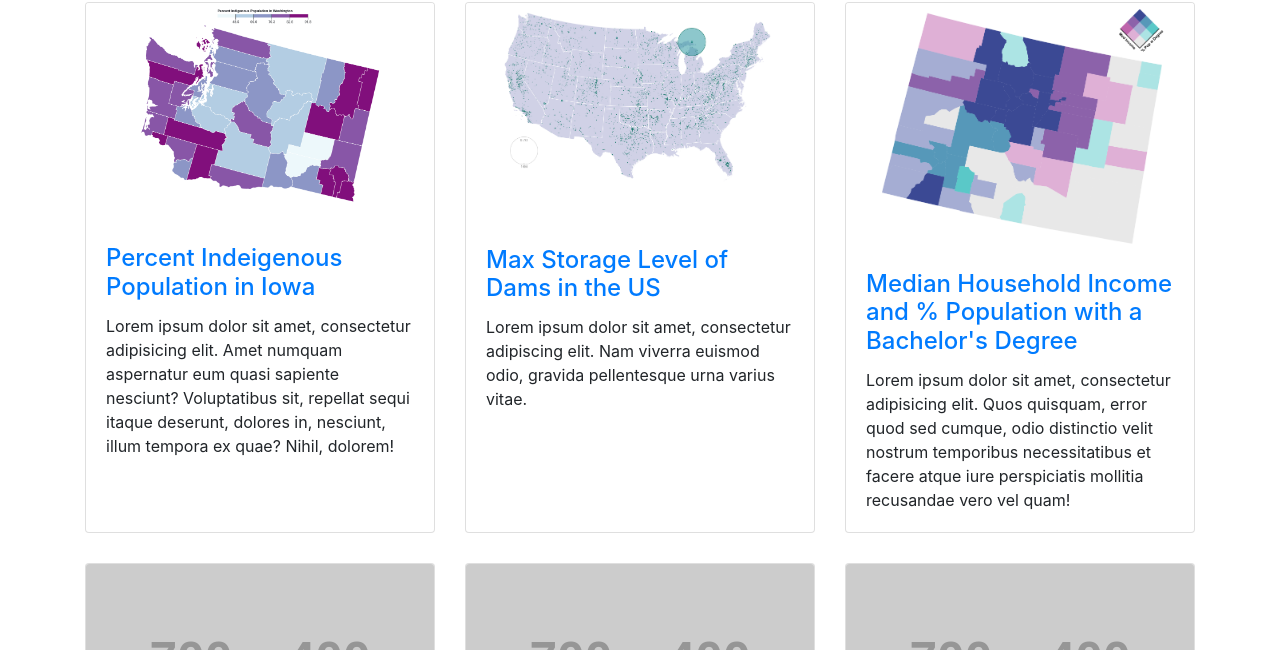
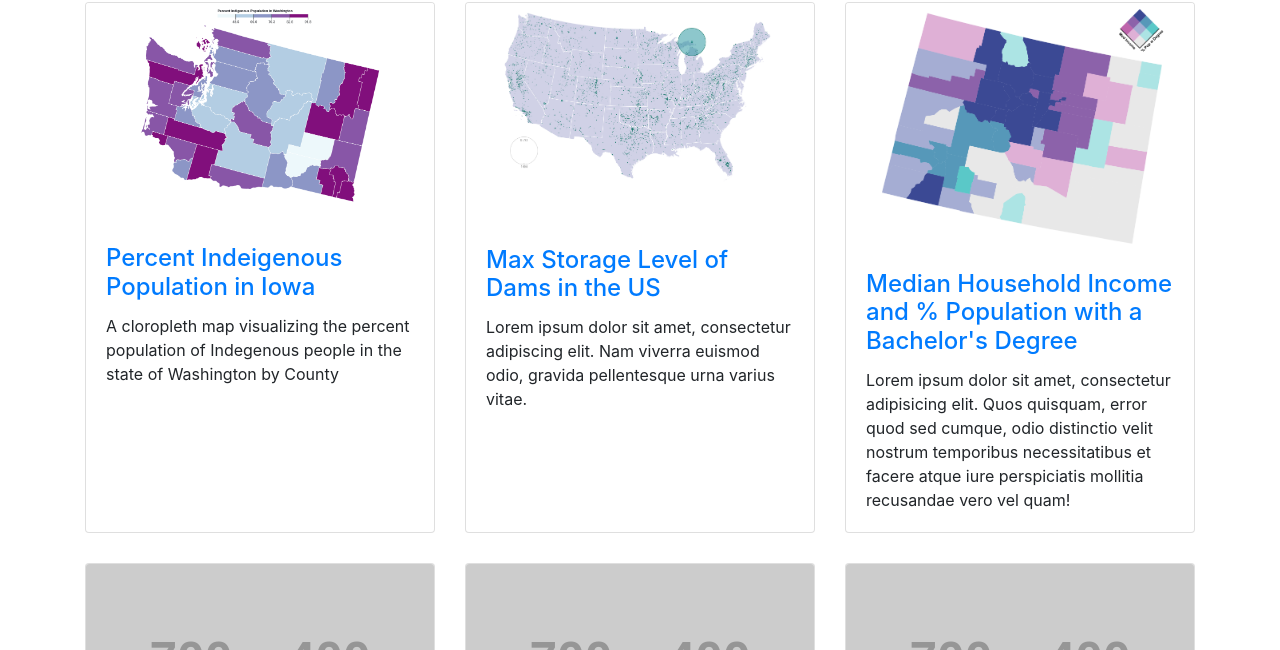
Before and after one commit to geog3540/cgreen7, a website: page index.html in a window 1280 px wide. Shown: the part 150-800 px from the top of the page. Drawn offline with Linux system fonts and the light colour scheme; placeholder pictures from the web are drawn by us.

Commit message:
Card description

```diff
--- a/index.html
+++ b/index.html
@@ -64,7 +64,7 @@
               <h4 class="card-title">
                 <a href="https://observablehq.com/d/ae3ac2eca77702a3">Percent Indeigenous Population in Iowa</a>
               </h4>
-              <p class="card-text">Lorem ipsum dolor sit amet, consectetur adipisicing elit. Amet numquam aspernatur eum quasi sapiente nesciunt? Voluptatibus sit, repellat sequi itaque deserunt, dolores in, nesciunt, illum tempora ex quae? Nihil, dolorem!</p>
+              <p class="card-text">A cloropleth map visualizing the percent population of Indegenous people in the state of Washington by County</p>
             </div>
           </div>
         </div>
```
